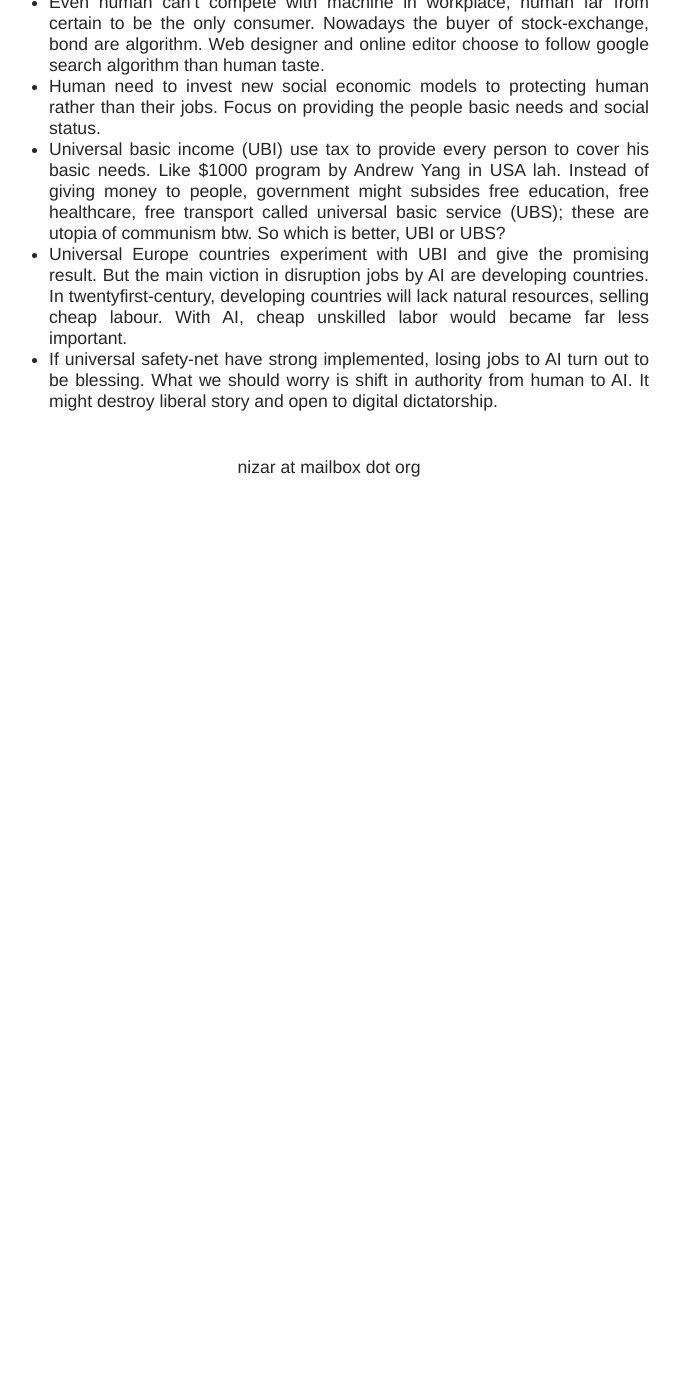
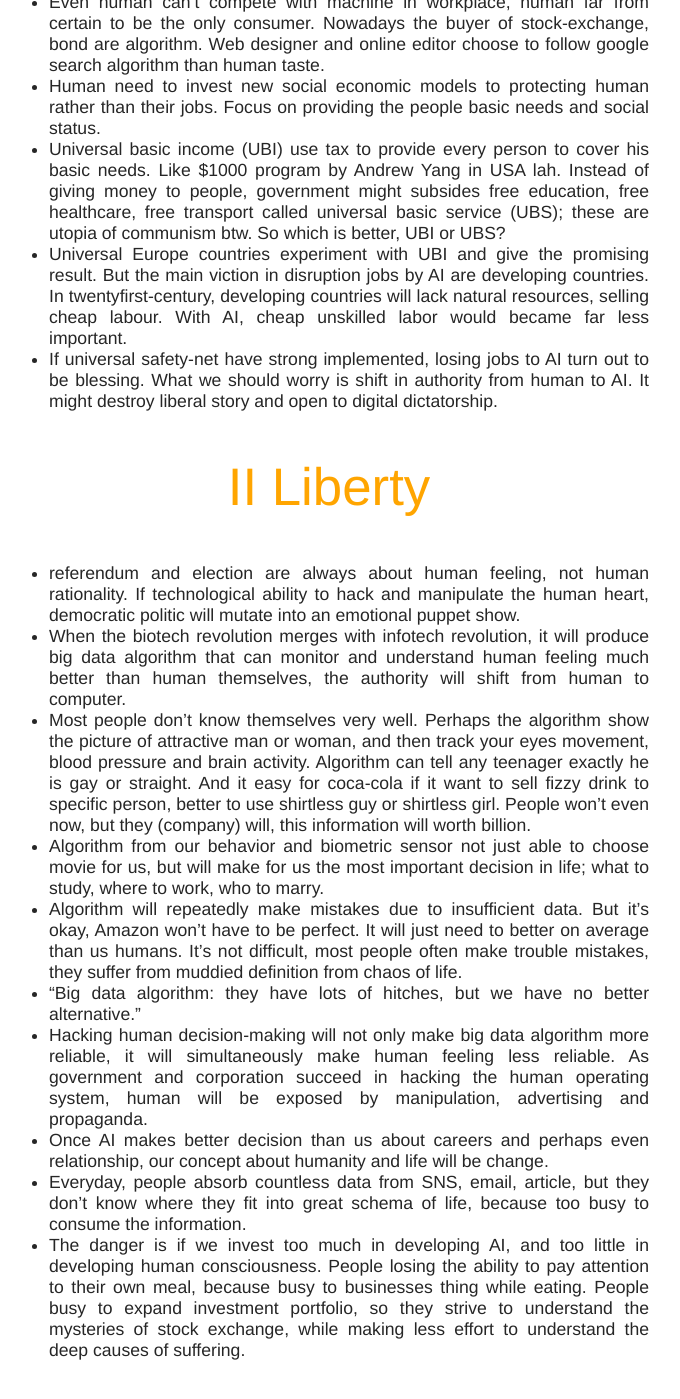
Before and after one commit to kuturana/kuturana.github.io, a Jekyll site: the page built from note/21lessons_review.md, in a window 1280 px wide and 1400 px high, scrolled down 1312 px. Shown: the whole window, without its empty margins (311-991 px from the left). Built offline with Jekyll 4.4.1, drawn with Linux system fonts in a browser that asks for light colours; our own code applies the rules of GitHub Pages for plain Markdown files; before the commit the page ends 1817 px from its top, so only the background shows below that.

Commit message:
chapter III

```diff
--- a/note/21lessons_review.md
+++ b/note/21lessons_review.md
@@ -16,3 +16,15 @@
 - Universal basic income (UBI) use tax to provide every person to cover his basic needs. Like $1000 program by Andrew Yang in USA lah. Instead of giving money to people, government might subsides free education, free healthcare, free transport called universal basic service (UBS); these are utopia of communism btw. So which is better, UBI or UBS?
 - Universal Europe countries experiment with UBI and give the promising result. But the main viction in disruption jobs by AI are developing countries. In twentyfirst-century, developing countries will lack natural resources, selling cheap labour. With AI, cheap unskilled labor would became far less important.
 - If universal safety-net have strong implemented, losing jobs to AI turn out to be blessing. What we should worry is shift in authority from human to AI. It might destroy liberal story and open to digital dictatorship.
+
+# II Liberty
+- referendum and election are always about human feeling, not human rationality. If technological ability to hack and manipulate the human heart, democratic politic will mutate into an emotional puppet show.
+- When the biotech revolution merges with infotech revolution, it will produce big data algorithm that can monitor and understand human feeling much better than human themselves, the authority will shift from human to computer.
+- Most people don't know themselves very well. Perhaps the algorithm show the picture of attractive man or woman, and then track your eyes movement, blood pressure and brain activity. Algorithm can tell any teenager exactly he is gay or straight. And it easy for coca-cola if it want to sell fizzy drink to specific person, better to use shirtless guy or shirtless girl. People won't even now, but they (company) will, this information will worth billion.
+- Algorithm from our behavior and biometric sensor not just able to choose movie for us, but will make for us the most important decision in life; what to study, where to work, who to marry.
+- Algorithm will repeatedly make mistakes due to insufficient data. But it's okay, Amazon won't have to be perfect. It will just need to better on average than us humans. It's not difficult, most people often make trouble mistakes, they suffer from muddied definition from chaos of life.
+- "Big data algorithm: they have lots of hitches, but we have no better alternative."
+- Hacking human decision-making will not only make big data algorithm more reliable, it will simultaneously make human feeling less reliable. As government and corporation succeed in hacking the human operating system, human will be exposed by manipulation, advertising and propaganda.
+- Once AI makes better decision than us about careers and perhaps even relationship, our concept about humanity and life will be change.
+- Everyday, people absorb countless data from SNS, email, article, but they don't know where they fit into great schema of life, because too busy to consume the information.
+- The danger is if we invest too much in developing AI, and too little in developing human consciousness. People losing the ability to pay attention to their own meal, because busy to businesses thing while eating. People busy to expand investment portfolio, so they strive to understand the mysteries of stock exchange, while making less effort to understand the deep causes of suffering.
```
